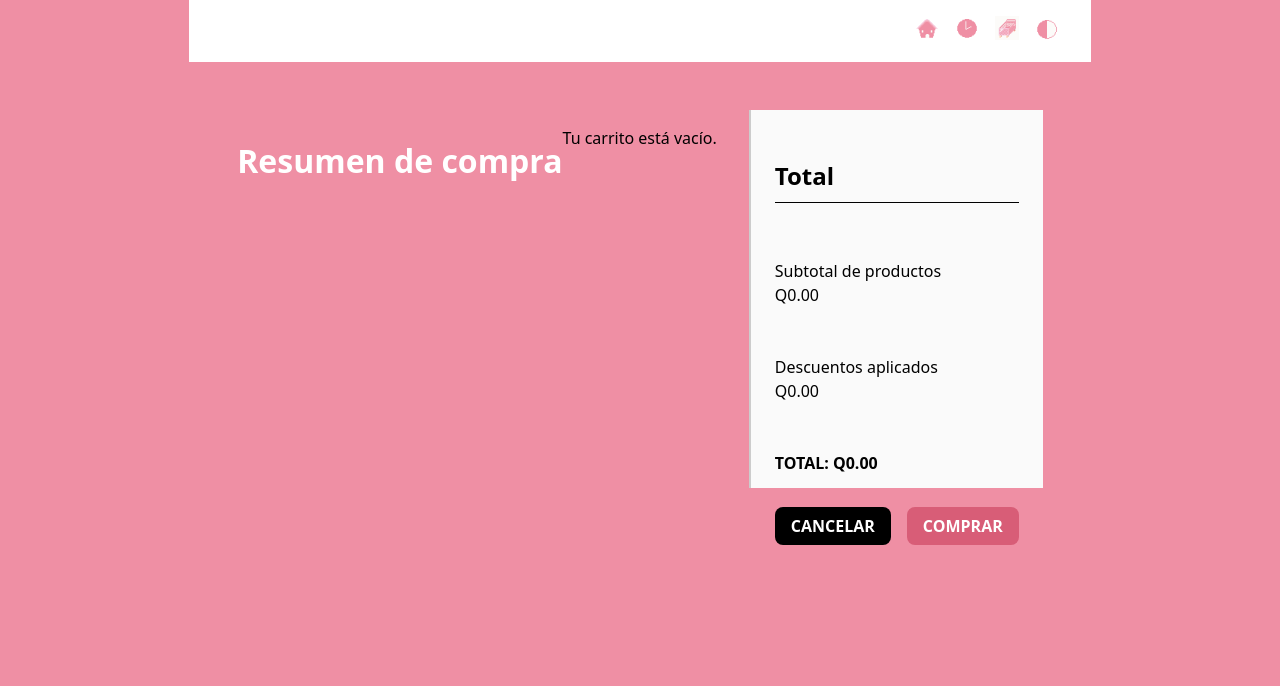
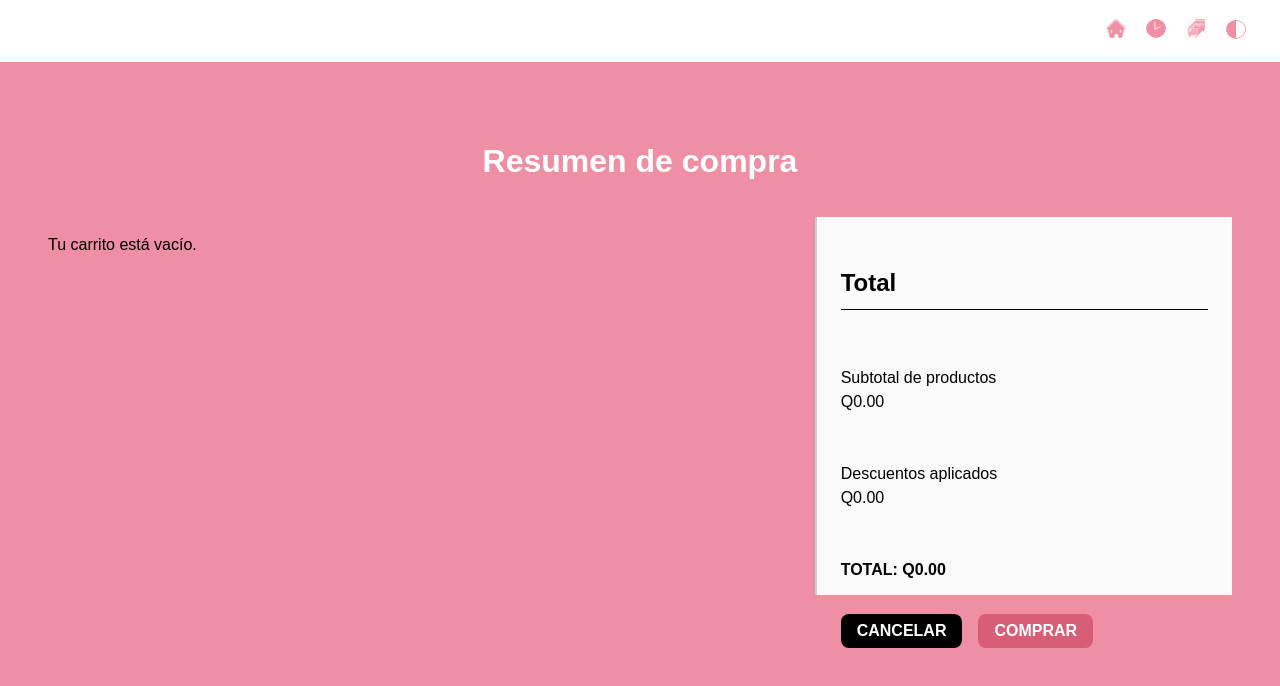
Before and after one commit to tismajo/CC3062-Ecommerce, a React (Vite) app in the folder 8bitdreams/: page /cart in a window 1280 px wide. Shown: the top 686 px of the page. Built offline with nearby package versions, Linux system fonts and the light colour scheme.

Commit message:
fixed content with margin, padding on Cart.css and index.css

```diff
--- a/8bitdreams/src/styles/Cart.css
+++ b/8bitdreams/src/styles/Cart.css
@@ -1,17 +1,17 @@
 main {
+  margin: 0;
+  padding: 2rem;
+  display: flex;
+  flex-direction: column;
   width: 100%;
-  display: flex;
-  justify-content: center;
+  min-height: 100vh;
   box-sizing: border-box;
-  padding: 0 1rem;
 }
 
 .cart-container {
-  color:#000;
-  width: 100%;
-  max-width: 1200px;
+  color: #000;
   padding: 2rem;
-  box-sizing: border-box;
+  font-family: sans-serif;
 }
 
 .cart-title {
--- a/8bitdreams/src/styles/index.css
+++ b/8bitdreams/src/styles/index.css
@@ -16,9 +16,6 @@
 body {
   margin: 0;
   padding: 0;
-  display: flex;
-  flex-direction: column;
-  align-items: center;
   width: 100%;
   min-width: 320px;
   min-height: 100vh;
```
